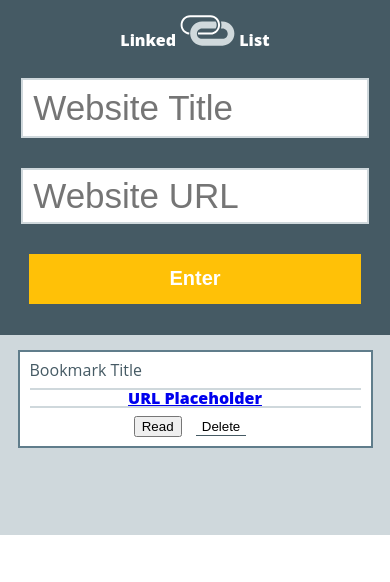
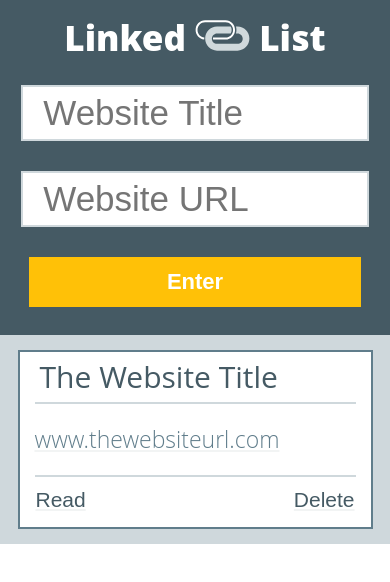
Before and after one commit to amnichv/linked-list, a plain HTML site: page index.html in a window 390 px wide. Drawn offline with nearby package versions, Linux system fonts and the light colour scheme.

Commit message:
update CSS, starting with mobile first

```diff
--- a/index.html
+++ b/index.html
@@ -14,9 +14,9 @@
     </section>
     <section class="bookmark-container">
       <section class="bookmark">
-        <h2>Bookmark Title</h2>
+        <h2>The Website Title</h2>
         <hr>
-        <a href="URL">URL Placeholder</a>
+        <a href="URL">www.thewebsiteurl.com</a>
         <hr>
         <button class="reviewed">Read</button>
         <button class="delete">Delete</button>
--- a/main.css
+++ b/main.css
@@ -1,25 +1,22 @@
 .input-container, .bookmark-container {
   font-family: "Open sans", sans-serif;
   font-weight: 800;
-  text-align: center;
+  /*text-align: center;*/
+}
+
+h1, h2, a {
+  font-family: "Open sans", sans-serif;
+  font-weight: 800;
 }
 
 h1 {
   color: #FFFFFF;
+  font-size: 35px;
+  text-align: center;
 }
 
 img {
-  padding-top: 15px;
-
-}
-
-.title {
-  color: #FFFFFF;
-  font-size: 33px;
-  text-align: center;
-  padding: 3px 2px 3px 2px;
-  text-align: left;
-  font-weight: 400;
+  padding-top: 20px;
 }
 
 .input-container {
@@ -31,6 +28,9 @@ input {
   border: 2px solid #CFD8DC;
   font-size: 30px;
   padding-left: 10px;
+  font-size: 33px;
+  text-indent: 10px;
+  font-weight: 400;
 }
 
 :placeholder-shown {
@@ -44,9 +44,10 @@ input {
 .create {
   background-color: #FFC107;
   color: #FFFFFF;
-  font-size: 20px;
+  font-size: 22px;
   font-weight: 700;
   border: none;
+  outline: none;
   margin-bottom: 2px;
   width: 90%;
 }
@@ -69,7 +70,7 @@ input, .create {
 
 .bookmark-container {
   background-color: #CFD8DC;
-  height: 200px;
+  height: 100%;
   width: 100%;
   float: right;
 }
@@ -78,39 +79,76 @@ input, .create {
 
 .bookmark {
   width: 90%;
+  height: 175px;
   margin: 15px auto;
   border: 2px solid #607D8B;
   background-color: #FFFFFF;
 }
 
 h2 {
-  margin: 10px;
+  margin: 10px 20px;
   color: #455A64;
-  font-weight: 500;
+  font-weight: 400;
   text-align: left;
-}
-
-h3 {
-  margin: 10px;
-  color: #607D8B;
-  font-weight: 200;
-  text-align: left;
+  font-size: 30px;
 }
 
 hr {
-  margin: 0px 10px;
+  margin: 0px 15px;
   border-style: none;
   border: 1px solid #CFD8DC;
 }
 
-.read, .delete {
+a {
+  color: #607D8B;
+  margin: 24px 15px;
+  /*text-decoration:underline;*/
+  text-decoration: underline solid #F2F4F4;
+  font-weight: 300;
+  text-align: left;
+  display: inline-block;
+  font-size: 23px;
+}
+
+.reviewed, .delete {
   margin: 10px;
+  display: inline-block;
   border: none;
-  border-bottom: 1px solid #455A64;
+  /*border-bottom: 1px solid #F2F4F4;*/
+  /*text-decoration-color: F2F4F4;*/
+  text-decoration: underline solid #F2F4F4;
   background-color: #FFFFFF;
+  outline: none;
+  color: #455A64;
+  font-size: 21px;
+  font-weight: 200;
+}
+
+.reviewed:hover, .delete:hover {
+  background-color: #F2F4F4;
+}
+
+.reviewed {
+  float: left;
+}
+
+.delete {
+  float: right;
+}
+
+.read {
+  background-color: #FF8784;
+}
+
+.read:hover {
+  background-color: #FDB8B7
 }
 
 @media screen and (min-width: 900px) {
+  body {
+    background-color: magenta;
+  }
+
   .input-container, .bookmark-container {
     width: 50%;
   }
```
